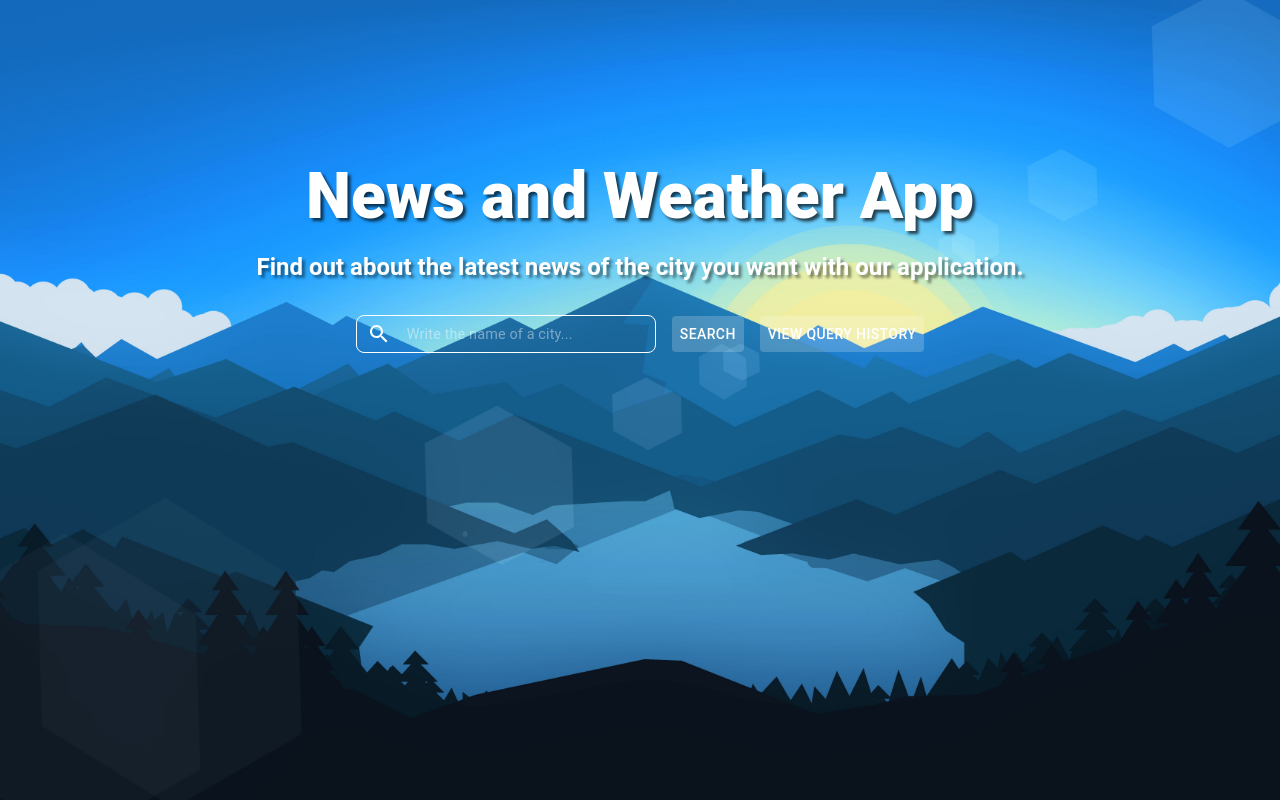
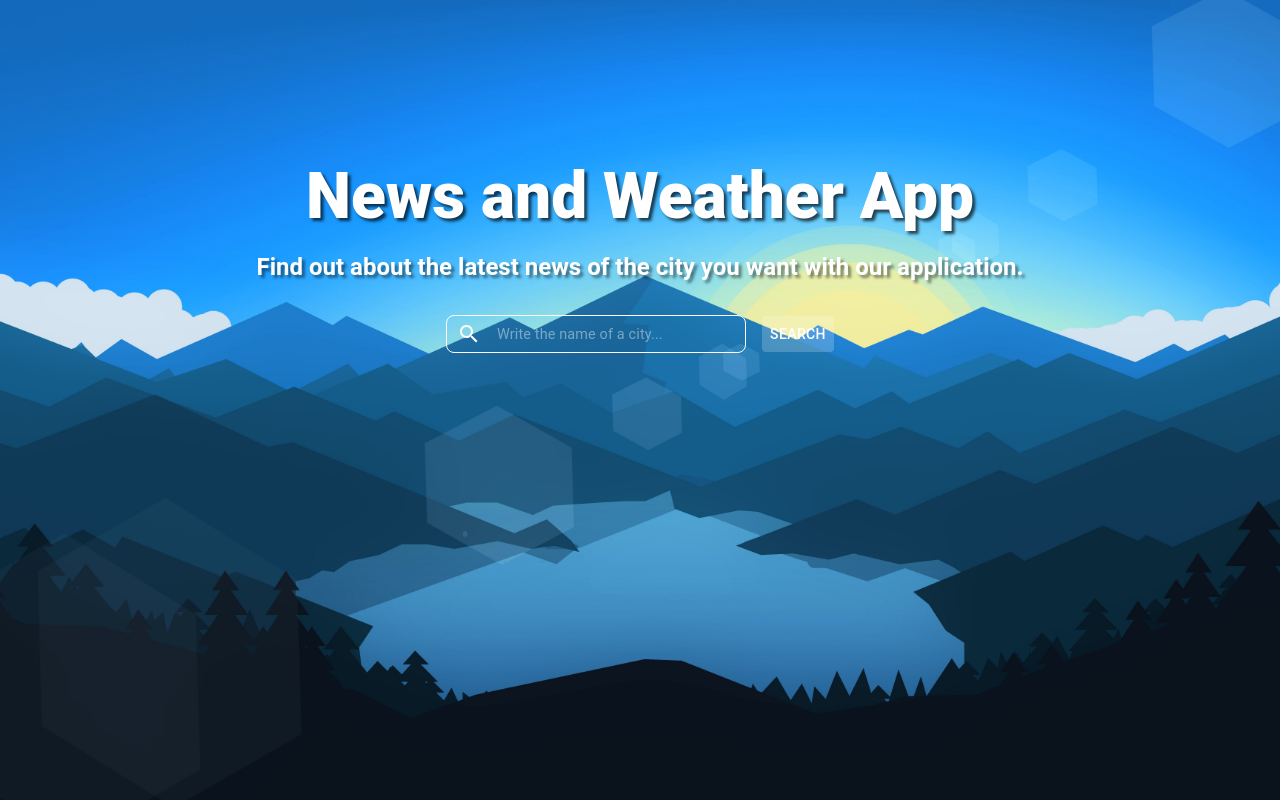
Before and after one commit to repleyva/api-nice-people, a React (Create React App) app in the folder ui-api-nice-people/: page / in a window 1280 px wide. Built offline with nearby package versions, Linux system fonts and the light colour scheme.

Commit message:
Refactorizando

```diff
--- a/ui-api-nice-people/src/components/History.js
+++ /dev/null
@@ -1,7 +0,0 @@
-import { Button } from "@mui/material";
-
-const History = () => {
-  return <Button className="btn">View query history</Button>;
-};
-
-export default History;
--- a/ui-api-nice-people/src/components/InputSearch.js
+++ b/ui-api-nice-people/src/components/InputSearch.js
@@ -1,7 +1,6 @@
 import { Button, InputBase } from "@mui/material";
 import SearchIcon from "@mui/icons-material/Search";
 import { useContext, useState } from "react";
-import History from "./History";
 import AppContext from "../context/AppContext";
 
 const InputSearch = () => {
@@ -28,7 +27,6 @@ const InputSearch = () => {
         <Button className="btn" onClick={() => handleSearch(query)}>
           Search
         </Button>
-        <History />
       </div>
     </div>
   );
```
Also changed, not shown: 9 other files (tests, documents, lock files or other folders).
